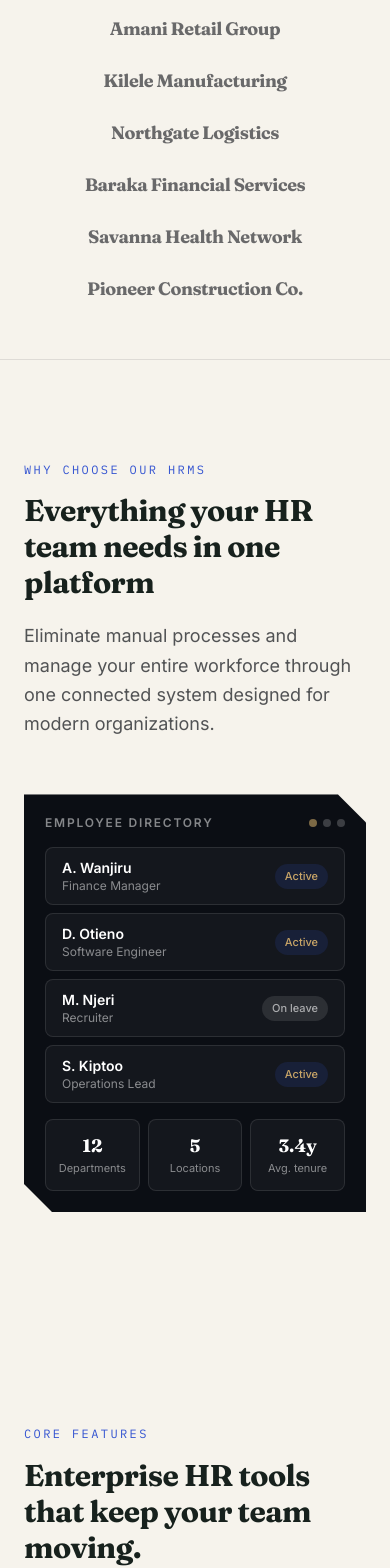
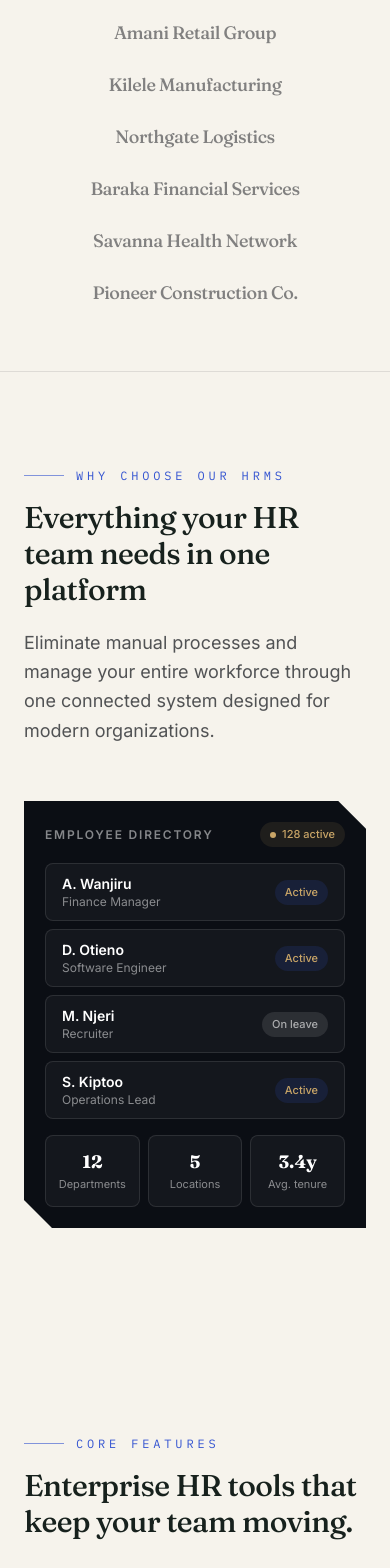
Before and after one commit to learninghub44/chris-tech-hrms, a Next.js app in the folder frontend/: page / in a window 390 px wide. Shown: the part 1880-3448 px from the top of the page. Built offline with nearby package versions, Linux system fonts and the light colour scheme.

Commit message:
Phase 3: section pass - fix testimonials contrast bug, de-duplicate repeated mock chrome, serif+gold numerals, consistent eyebrows

```diff
--- a/frontend/src/components/landing/sections/core-features.tsx
+++ b/frontend/src/components/landing/sections/core-features.tsx
@@ -37,11 +37,14 @@ export function CoreFeatures() {
   return (
     <section id="features" className="bg-ct-paper py-28">
       <div className="mx-auto max-w-6xl px-6">
-        <div className="mb-14 max-w-2xl">
-          <span className="font-mono text-xs uppercase tracking-[0.2em] text-ct-blue">
-            Core features
-          </span>
-          <h2 className="font-display mt-3 text-3xl font-bold tracking-[-0.02em] sm:text-4xl lg:text-5xl">
+        <div className="mb-16 max-w-2xl">
+          <div className="flex items-center gap-3">
+            <span className="h-px w-10 bg-ct-blue/60" />
+            <span className="font-mono text-xs uppercase tracking-[0.32em] text-ct-blue">
+              Core features
+            </span>
+          </div>
+          <h2 className="font-display mt-4 text-3xl font-medium tracking-[-0.02em] sm:text-4xl lg:text-5xl">
             Enterprise HR tools that keep your team moving.
           </h2>
         </div>
@@ -49,12 +52,12 @@ export function CoreFeatures() {
           {features.map((feature, i) => (
             <div
               key={feature.title}
-              className="rounded-[32px] border border-ct-graphite/10 bg-white p-7 shadow-soft transition hover:-translate-y-1 hover:border-ct-blue/30"
+              className="group rounded-[32px] border border-ct-graphite/10 bg-white p-7 shadow-soft transition hover:-translate-y-1 hover:border-ct-ice/50"
             >
-              <span className="inline-flex h-10 w-10 items-center justify-center rounded-3xl bg-gradient-to-br from-ct-blue to-ct-ice text-sm font-semibold text-white">
+              <span className="font-display text-3xl font-medium text-ct-ice transition group-hover:text-ct-blue">
                 {String(i + 1).padStart(2, "0")}
               </span>
-              <h3 className="font-display mt-5 text-xl font-bold text-ink">{feature.title}</h3>
+              <h3 className="font-display mt-5 text-xl font-medium text-ink">{feature.title}</h3>
               <p className="font-inter mt-3 text-sm leading-relaxed text-ink/70">
                 {feature.copy}
               </p>
--- a/frontend/src/components/landing/sections/faq.tsx
+++ b/frontend/src/components/landing/sections/faq.tsx
@@ -30,21 +30,25 @@ export function FAQ() {
     <section id="faq" className="bg-ct-paper py-24">
       <div className="mx-auto max-w-3xl px-6">
         <div className="mb-12 text-center">
-          <span className="font-mono text-xs uppercase tracking-[0.2em] text-ct-blue">
-            Resources
-          </span>
-          <h2 className="font-display mt-3 text-3xl font-bold tracking-[-0.02em] sm:text-4xl lg:text-5xl">
+          <div className="flex items-center justify-center gap-3">
+            <span className="h-px w-10 bg-ct-blue/60" />
+            <span className="font-mono text-xs uppercase tracking-[0.32em] text-ct-blue">
+              Resources
+            </span>
+            <span className="h-px w-10 bg-ct-blue/60" />
+          </div>
+          <h2 className="font-display mt-4 text-3xl font-medium tracking-[-0.02em] sm:text-4xl lg:text-5xl">
             Frequently asked questions
           </h2>
         </div>
         <div className="divide-y divide-ct-graphite/10 border-y border-ct-graphite/10">
           {faqs.map((item) => (
             <details key={item.q} className="group py-5">
-              <summary className="font-display flex cursor-pointer list-none items-center justify-between text-lg font-bold marker:content-none">
+              <summary className="font-display flex cursor-pointer list-none items-center justify-between text-lg font-medium marker:content-none">
                 {item.q}
                 <span
                   aria-hidden
-                  className="ml-4 shrink-0 font-mono text-xl text-ct-blue/60 transition group-open:rotate-45"
+                  className="font-display ml-4 shrink-0 text-2xl text-ct-ice transition group-open:rotate-45"
                 >
                   +
                 </span>
--- a/frontend/src/components/landing/sections/final-cta.tsx
+++ b/frontend/src/components/landing/sections/final-cta.tsx
@@ -6,7 +6,7 @@ export function FinalCTA() {
         className="pointer-events-none absolute -top-40 left-1/2 h-[560px] w-[560px] -translate-x-1/2 rounded-full bg-ct-blue/25 blur-[150px]"
       />
       <div className="relative mx-auto max-w-3xl px-6 text-center">
-        <h2 className="font-display text-3xl font-bold tracking-[-0.02em] sm:text-4xl lg:text-5xl">
+        <h2 className="font-display text-3xl font-medium tracking-[-0.02em] sm:text-4xl lg:text-5xl">
           Transform the way you manage your workforce
         </h2>
         <p className="font-inter mx-auto mt-5 max-w-xl text-lg leading-relaxed text-white/70">
--- a/frontend/src/components/landing/sections/how-it-works.tsx
+++ b/frontend/src/components/landing/sections/how-it-works.tsx
@@ -10,18 +10,22 @@ export function HowItWorks() {
   return (
     <section className="mx-auto max-w-6xl px-6 py-24">
       <div className="mb-16 text-center">
-        <span className="font-mono text-xs uppercase tracking-[0.2em] text-ct-blue">
-          How it works
-        </span>
-        <h2 className="font-display mx-auto mt-3 max-w-xl text-3xl font-bold tracking-[-0.02em] sm:text-4xl lg:text-5xl">
+        <div className="flex items-center justify-center gap-3">
+          <span className="h-px w-10 bg-ct-blue/60" />
+          <span className="font-mono text-xs uppercase tracking-[0.32em] text-ct-blue">
+            How it works
+          </span>
+          <span className="h-px w-10 bg-ct-blue/60" />
+        </div>
+        <h2 className="font-display mx-auto mt-4 max-w-xl text-3xl font-medium tracking-[-0.02em] sm:text-4xl lg:text-5xl">
           Simple from start to finish
         </h2>
       </div>
       <div className="grid gap-8 sm:grid-cols-2 lg:grid-cols-5">
         {steps.map((step, i) => (
-          <div key={step.title} className="relative pl-1">
-            <span className="font-mono text-sm text-ct-blue/60">{String(i + 1).padStart(2, "0")}</span>
-            <h3 className="font-display mt-2 text-lg font-bold leading-snug">{step.title}</h3>
+          <div key={step.title} className="relative border-t-2 border-ct-ice/40 pl-0 pt-5">
+            <span className="font-display text-2xl font-medium text-ct-ice">{String(i + 1).padStart(2, "0")}</span>
+            <h3 className="font-display mt-2 text-lg font-medium leading-snug">{step.title}</h3>
             <p className="font-inter mt-2 text-sm leading-relaxed text-ct-graphite/70">{step.copy}</p>
           </div>
         ))}
--- a/frontend/src/components/landing/sections/security.tsx
+++ b/frontend/src/components/landing/sections/security.tsx
@@ -4,10 +4,13 @@ export function Security() {
       <div className="mx-auto max-w-6xl px-6">
         <div className="grid items-center gap-14 lg:grid-cols-2 lg:gap-16">
           <div>
-            <span className="font-mono text-xs uppercase tracking-[0.2em] text-ct-blue">
-              Security
-            </span>
-            <h2 className="font-display mt-3 max-w-lg text-3xl font-bold tracking-[-0.02em] sm:text-4xl lg:text-5xl">
+            <div className="flex items-center gap-3">
+              <span className="h-px w-10 bg-ct-blue/60" />
+              <span className="font-mono text-xs uppercase tracking-[0.32em] text-ct-blue">
+                Security
+              </span>
+            </div>
+            <h2 className="font-display mt-4 max-w-lg text-3xl font-medium tracking-[-0.02em] sm:text-4xl lg:text-5xl">
               Enterprise-grade security
             </h2>
             <p className="font-inter mt-5 max-w-md text-lg leading-relaxed text-ct-graphite/70">
--- a/frontend/src/components/landing/sections/trusted-companies.tsx
+++ b/frontend/src/components/landing/sections/trusted-companies.tsx
@@ -9,16 +9,16 @@ const placeholderLogos = [
 
 export function TrustedCompanies() {
   return (
-    <section className="border-y border-ct-graphite/10 bg-ct-paper py-14">
+    <section className="border-y border-ct-graphite/10 bg-ct-paper py-16">
       <div className="mx-auto max-w-6xl px-6">
-        <p className="font-inter text-center text-sm uppercase tracking-[0.2em] text-ct-graphite/40">
+        <p className="font-mono text-center text-xs uppercase tracking-[0.32em] text-ct-graphite/40">
           Trusted by forward-thinking organizations
         </p>
-        <div className="mt-8 flex flex-wrap items-center justify-center gap-x-12 gap-y-6">
+        <div className="mt-9 flex flex-wrap items-center justify-center gap-x-14 gap-y-6">
           {placeholderLogos.map((name) => (
             <span
               key={name}
-              className="font-display text-lg font-bold tracking-tight text-ct-graphite/60"
+              className="font-display text-lg font-medium tracking-tight text-ct-graphite/50"
             >
               {name}
             </span>
--- a/frontend/src/components/landing/sections/why-choose.tsx
+++ b/frontend/src/components/landing/sections/why-choose.tsx
@@ -3,10 +3,13 @@ export function WhyChoose() {
     <section id="why" className="mx-auto max-w-6xl px-6 py-24">
       <div className="grid items-center gap-14 lg:grid-cols-2 lg:gap-16">
         <div>
-          <span className="font-mono text-xs uppercase tracking-[0.2em] text-ct-blue">
-            Why choose our HRMS
-          </span>
-          <h2 className="font-display mt-3 max-w-lg text-3xl font-bold tracking-[-0.02em] sm:text-4xl lg:text-5xl">
+          <div className="flex items-center gap-3">
+            <span className="h-px w-10 bg-ct-blue/60" />
+            <span className="font-mono text-xs uppercase tracking-[0.32em] text-ct-blue">
+              Why choose our HRMS
+            </span>
+          </div>
+          <h2 className="font-display mt-4 max-w-lg text-3xl font-medium tracking-[-0.02em] sm:text-4xl lg:text-5xl">
             Everything your HR team needs in one platform
           </h2>
           <p className="font-inter mt-5 max-w-md text-lg leading-relaxed text-ct-graphite/70">
@@ -21,10 +24,9 @@ export function WhyChoose() {
             <span className="font-inter text-xs font-semibold uppercase tracking-[0.15em] text-white/50">
               Employee directory
             </span>
-            <span className="flex gap-1.5">
-              <span className="h-2 w-2 rounded-full bg-ct-ice/60" />
-              <span className="h-2 w-2 rounded-full bg-white/20" />
-              <span className="h-2 w-2 rounded-full bg-white/20" />
+            <span className="inline-flex items-center gap-1.5 rounded-full bg-ct-ice/10 px-2.5 py-1 text-[11px] font-medium text-ct-ice">
+              <span className="h-1.5 w-1.5 rounded-full bg-ct-ice" />
+              128 active
             </span>
           </div>
           <div className="space-y-2">
```
Also changed, not shown: frontend/src/components/landing/sections/platform-overview.tsx (+18 -8 lines), frontend/src/components/landing/sections/testimonials.tsx (+19 -7 lines), 2 other files (tests, documents, lock files or other folders).
